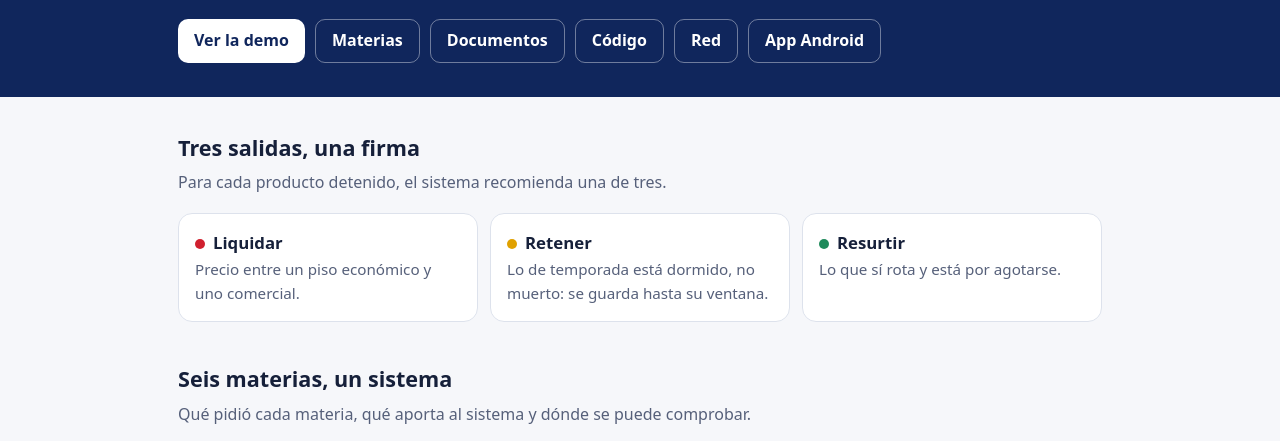
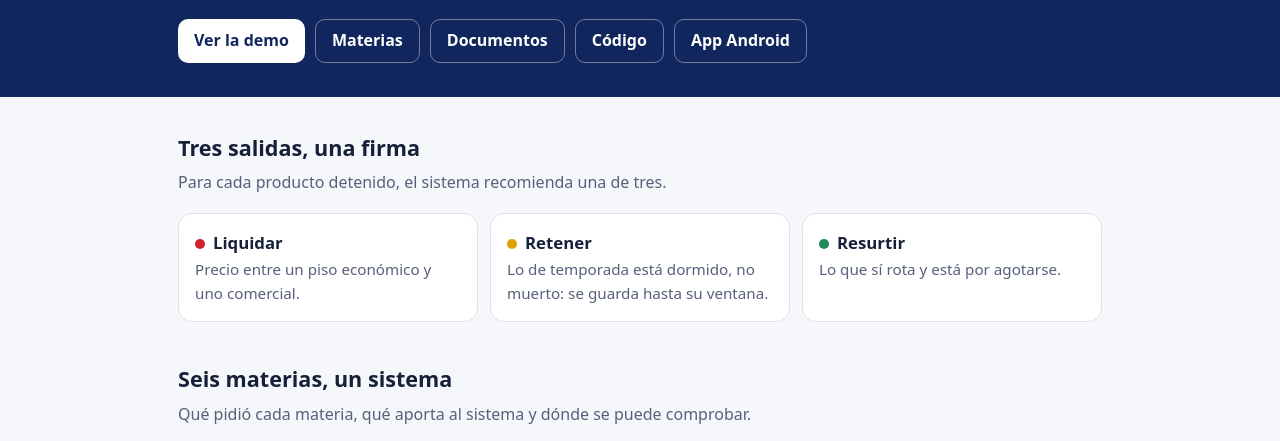
Before and after one commit to ThanatosPi/anaquel, a plain HTML site: page index.html in a window 1280 px wide. Shown: the part 346-787 px from the top of the page. Drawn offline with Linux system fonts and the light colour scheme.

Commit message:
Quita el atajo «Red» de la portada

```diff
--- a/index.html
+++ b/index.html
@@ -68,7 +68,6 @@ footer{color:var(--suave);font-size:.88rem;padding-block:34px 40px}
     <a class="btn sec" href="#materias">Materias</a>
     <a class="btn sec" href="#documentos">Documentos</a>
     <a class="btn sec" href="https://github.com/ThanatosPi/anaquel/tree/main/codigo">Código</a>
-    <a class="btn sec" href="#red">Red</a>
     <a class="btn sec" href="#app">App Android</a>
   </div>
 </div></header>
```
Also changed, not shown: 3 other files.
